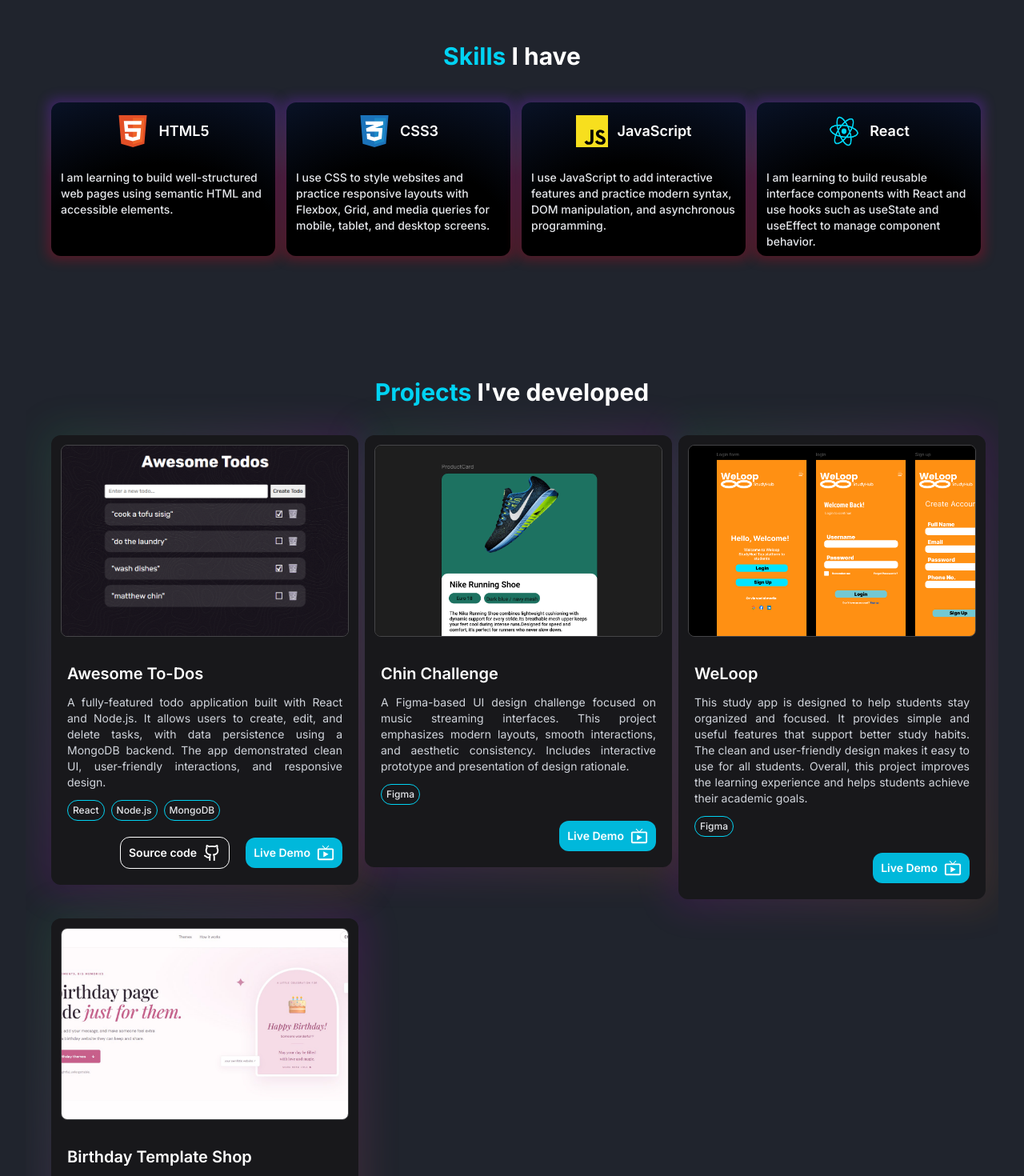
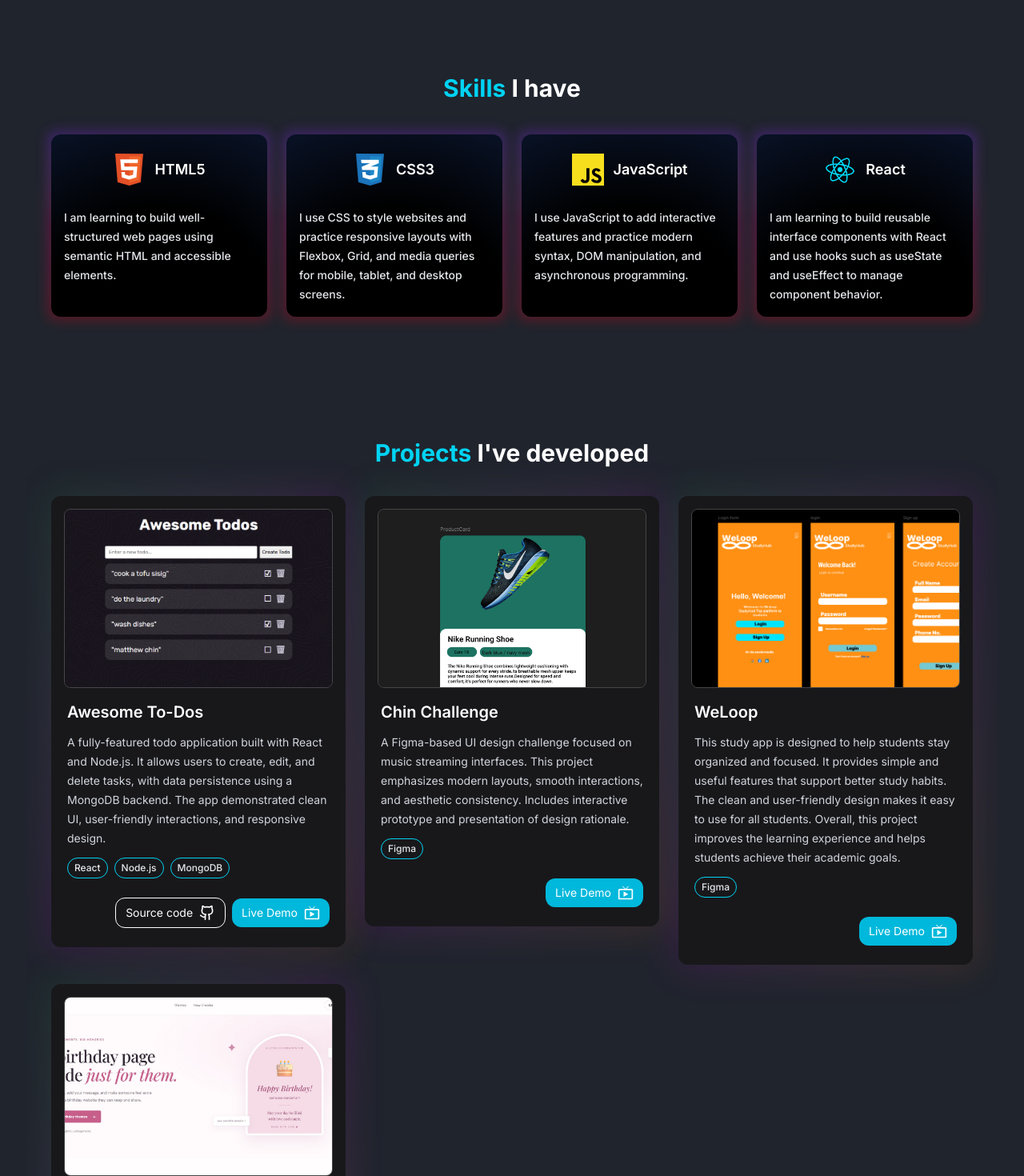
Before and after one commit to matthew17n/Portfolio, a React (Vite) app: page /#home in a window 1280 px wide. Shown: the part 1540-3010 px from the top of the page at 80% size. Built offline with nearby package versions, Linux system fonts and the light colour scheme.

Commit message:
Refactor Cards component for improved structure

```diff
--- a/src/components/Cards.jsx
+++ b/src/components/Cards.jsx
@@ -1,29 +1,30 @@
+
 import { LuGithub } from "react-icons/lu";
-import { MdLiveTv } from 'react-icons/md';
+import { MdLiveTv } from "react-icons/md";
 
 export function SkillCard({ logo, alt, skill, description }) {
     return (
-        <div className="relative flex flex-row px-3 py-2 w-70">
+        <div className="group relative flex w-full min-w-0 rounded-xl p-3 sm:p-4">
+            <div className="absolute -inset-1 rounded-lg bg-linear-to-t from-red-600 via-pink-600 to-violet-600 opacity-30 blur-sm transition duration-300 group-hover:opacity-50 group-hover:blur-lg" />
             <div
-                className="absolute -inset-1 rounded-lg bg-linear-to-t from-red-600 via-pink-600 to-violet-600 opacity-30 blur-sm group-hover:opacity-50 group-hover:blur-lg transition duration-300"
-            ></div>
-            <div
-                className="absolute inset-0 z-0 rounded-xl"
+                className="absolute inset-0 rounded-xl"
                 style={{
-                    background: "radial-gradient(125% 125% at 50% 90%, #000000 40%, #0d1a36 100%)",
+                    background:
+                        "radial-gradient(125% 125% at 50% 90%, #000000 40%, #0d1a36 100%)",
                 }}
             />
-            {/* Your Content/Components */}
-            <div className="relative z-10 flex flex-col gap-5">
-                <div className="relative z-10 text-white flex flex-row gap-3 items-center rounded-lg p-2 justify-center">
+            <div className="relative z-10 flex min-w-0 flex-1 flex-col gap-4 sm:gap-5">
+                <div className="flex flex-wrap items-center justify-center gap-3 rounded-lg p-2 text-white">
                     <img
                         src={logo}
                         alt={alt}
-                        className="h-10 w-10"
+                        className="h-9 w-9 shrink-0 object-contain sm:h-10 sm:w-10"
                     />
-                    <span className="inter-semibold text-lg">{skill}</span>
+                    <span className="inter-semibold text-base sm:text-lg">
+                        {skill}
+                    </span>
                 </div>
-                <p className="text-gray-200 inter-medium text-sm">
+                <p className="break-words text-sm leading-6 text-gray-200 inter-medium">
                     {description}
                 </p>
             </div>
@@ -31,60 +32,72 @@ export function SkillCard({ logo, alt, skill, description }) {
     );
 }
 
-export function CardThumbnail({ thumbnail, projectName, overview, tools, githubLink, liveDemo }) {
+export function CardThumbnail({
+    thumbnail,
+    projectName,
+    overview,
+    tools = [],
+    githubLink,
+    liveDemo,
+}) {
     return (
-        <div className="relative w-sm">
-            <div
-                className="absolute -inset-2 rounded-lg bg-linear-to-br from-green-600 via-fuchsia-600 to-amber-600 opacity-15 blur-xl"
-            ></div>
-            <div className="relative z-15 bg-zinc-900 w-full flex flex-col rounded-xl">
-                <div className="px-3 py-3">
+        <div className="group relative w-full min-w-0">
+            <div className="absolute -inset-1 rounded-lg bg-linear-to-br from-green-600 via-fuchsia-600 to-amber-600 opacity-15 blur-xl transition duration-300 group-hover:opacity-30" />
+            <div className="relative z-10 flex h-full min-w-0 flex-col overflow-hidden rounded-xl bg-zinc-900">
+                <div className="p-3 sm:p-4">
                     <img
                         src={thumbnail}
-                        alt="project-thumbnail"
-                        className="object-cover rounded-lg aspect-3/2 border border-gray-50/20 w-full"
+                        alt={`${projectName} project preview`}
+                        loading="lazy"
+                        className="aspect-3/2 w-full rounded-lg border border-gray-50/20 object-cover"
                     />
                 </div>
-                <div className="flex flex-col gap-3 mx-5 py-5">
-                    <h2 className="text-white inter-semibold text-xl">
+
+                <div className="flex min-w-0 flex-1 flex-col gap-3 px-4 pb-5 sm:px-5 sm:pb-6">
+                    <h2 className="break-words text-lg text-white inter-semibold sm:text-xl">
                         {projectName}
                     </h2>
-                    <p className="text-gray-300 text-justify inter-normal text-sm">
+
+                    <p className="break-words text-sm leading-6 text-gray-300 inter-normal">
                         {overview}
                     </p>
-                    <ul className="flex flex-row gap-2">
+
+                    <ul className="flex flex-wrap gap-2">
                         {tools.map((tool, index) => (
                             <li
-                                key={index}
-                                className="border border-cyan-400 py-1 px-1.5 inter-medium rounded-2xl text-gray-200 text-xs"
+                                key={`${tool}-${index}`}
+                                className="max-w-full break-words rounded-2xl border border-cyan-400 px-2 py-1 text-xs text-gray-200 inter-medium"
                             >
                                 {tool}
                             </li>
                         ))}
                     </ul>
-                    <div className="flex flex-row gap-5 items-center justify-end mt-2">
+
+                    <div className="mt-auto flex flex-wrap items-center justify-end gap-2 pt-3">
                         {githubLink && (
                             <a
                                 href={githubLink}
-                                rel="noopener"
+                                rel="noopener noreferrer"
                                 target="_blank"
-                                className="border border-white text-white inter-semibold text-sm px-2.5 py-2 rounded-xl flex flex-row gap-2 items-center hover:cursor-pointer hover:bg-white hover:text-black transition-colors duration-250"
+                                className="inline-flex min-w-0 items-center justify-center gap-2 rounded-xl border border-white px-3 py-2 text-sm text-white transition-colors duration-300 hover:bg-white hover:text-black"
                             >
                                 <span>Source code</span>
-                                <LuGithub className="h-5.5 w-5.5" />
+                                <LuGithub className="h-5 w-5 shrink-0" />
                             </a>
                         )}
+
+                        {liveDemo && (
                             <a
                                 href={liveDemo}
-                            rel="noopener"
+                                rel="noopener noreferrer"
                                 target="_blank"
-                            className="bg-cyan-500 text-white inter-semibold text-sm px-2.5 py-2 rounded-xl flex flex-row gap-2 items-center hover:cursor-pointer hover:bg-cyan-500/80 transition-colors duration-250"
+                                className="inline-flex min-w-0 items-center justify-center gap-2 rounded-xl bg-cyan-500 px-3 py-2 text-sm text-white transition-colors duration-300 hover:bg-cyan-500/80"
                             >
                                 <span>Live Demo</span>
-                            <MdLiveTv className="h-5.5 w-5.5" />
+                                <MdLiveTv className="h-5 w-5 shrink-0" />
                             </a>
+                        )}
                     </div>
-
                 </div>
             </div>
         </div>
@@ -93,14 +106,14 @@ export function CardThumbnail({ thumbnail, projectName, overview, tools, githubL
 
 export function AboutMeCard({ icon, title, description }) {
     return (
-        <div className=" bg-zinc-800 border border-gray-50/30 rounded-lg px-3 py-1.5 w-90">
-            <div className="flex flex-col gap-3">
+        <div className="flex h-full w-full min-w-0 flex-col rounded-lg border border-gray-50/30 bg-zinc-800 p-4 sm:p-5">
+            <div className="flex flex-col items-start gap-3">
                 {icon}
-                <h3 className="text-gray-50 inter-semibold text-lg">
+                <h3 className="break-words text-lg text-gray-50 inter-semibold">
                     {title}
                 </h3>
             </div>
-            <p className="text-gray-200 inter-normal">
+            <p className="mt-3 break-words text-sm leading-6 text-gray-200 inter-normal sm:text-base">
                 {description}
             </p>
         </div>
```
Lines whose indentation alone changed are shown as unchanged.
